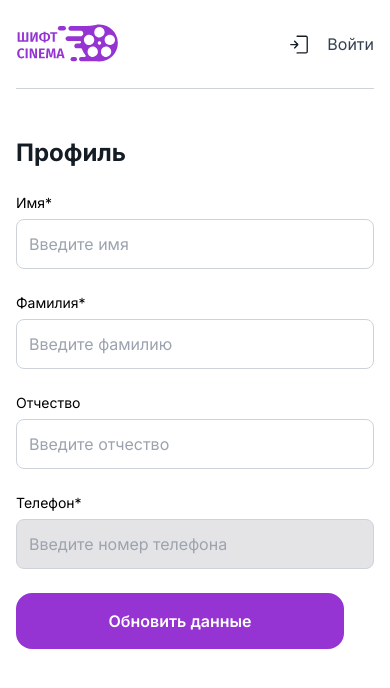
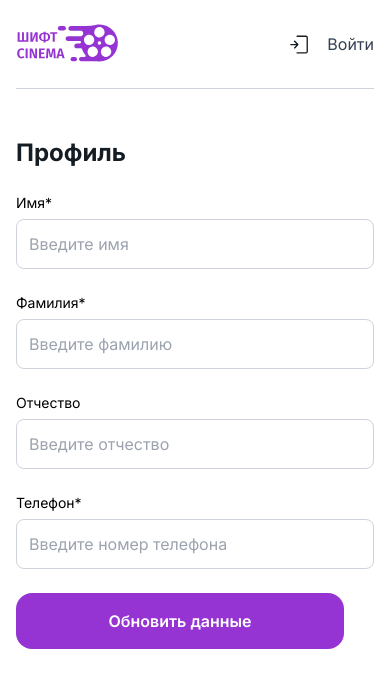
Before and after one commit to Danny-Yellow/cinema-shift, a React (Vite) app: page /profile in a window 390 px wide. Shown: the top 688 px of the page. Built offline with nearby package versions, Linux system fonts and the light colour scheme; no server answers.

Commit message:
fix: the phone field is available to unauthorised persons

```diff
--- a/src/components/PersonalDataFields.tsx
+++ b/src/components/PersonalDataFields.tsx
@@ -55,7 +55,7 @@ export const PersonalDataFields = () => {
 			{fields.map((field) => (
 				<TextField
 					key={field.name}
-					disabled={field.isDisabled}
+					disabled={field.isDisabled && session.isAuth}
 					error={fieldValue[field.name].errorMessage}
 					label={field.label}
 					placeholder={field.placeholder}
```
